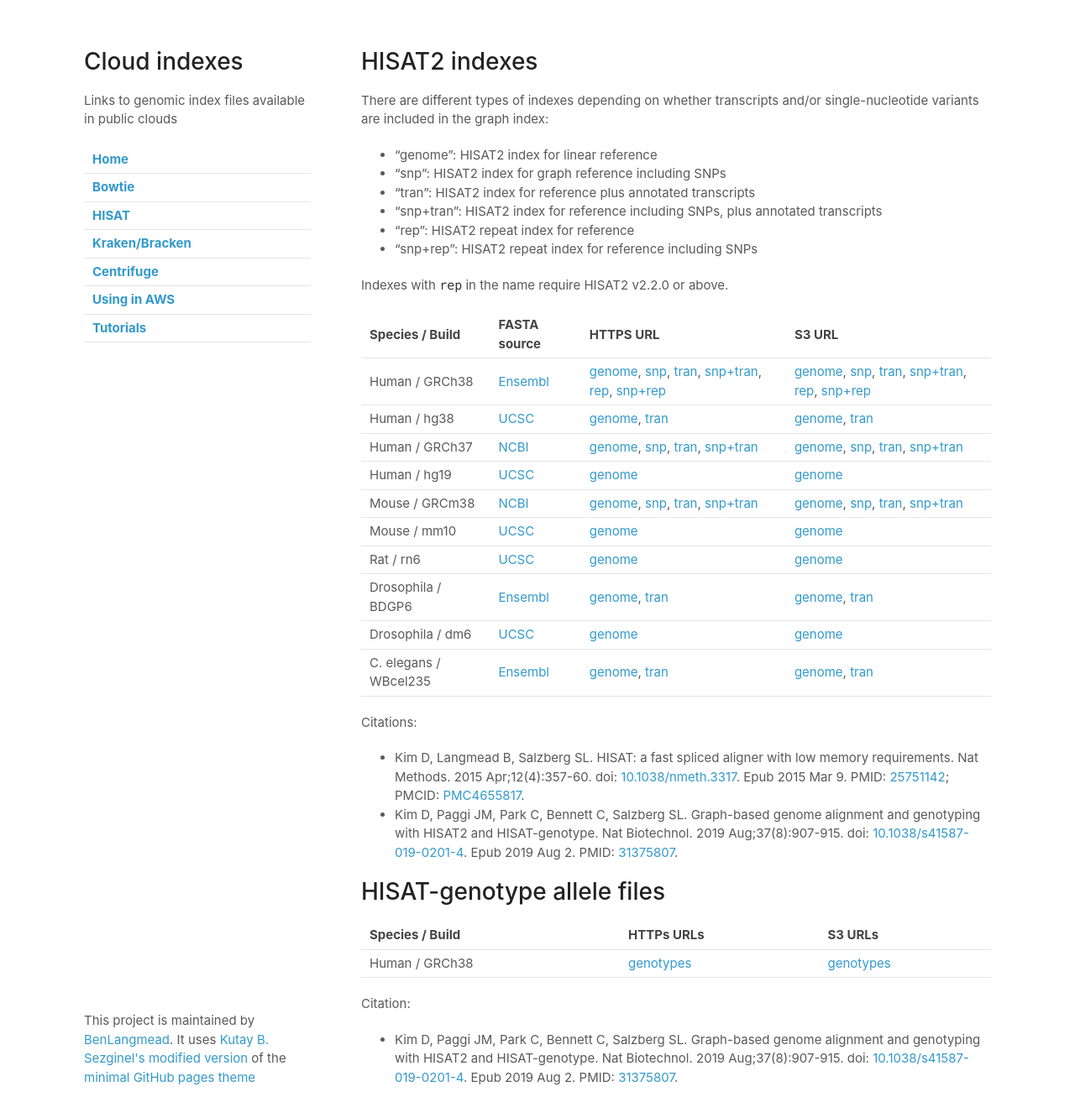
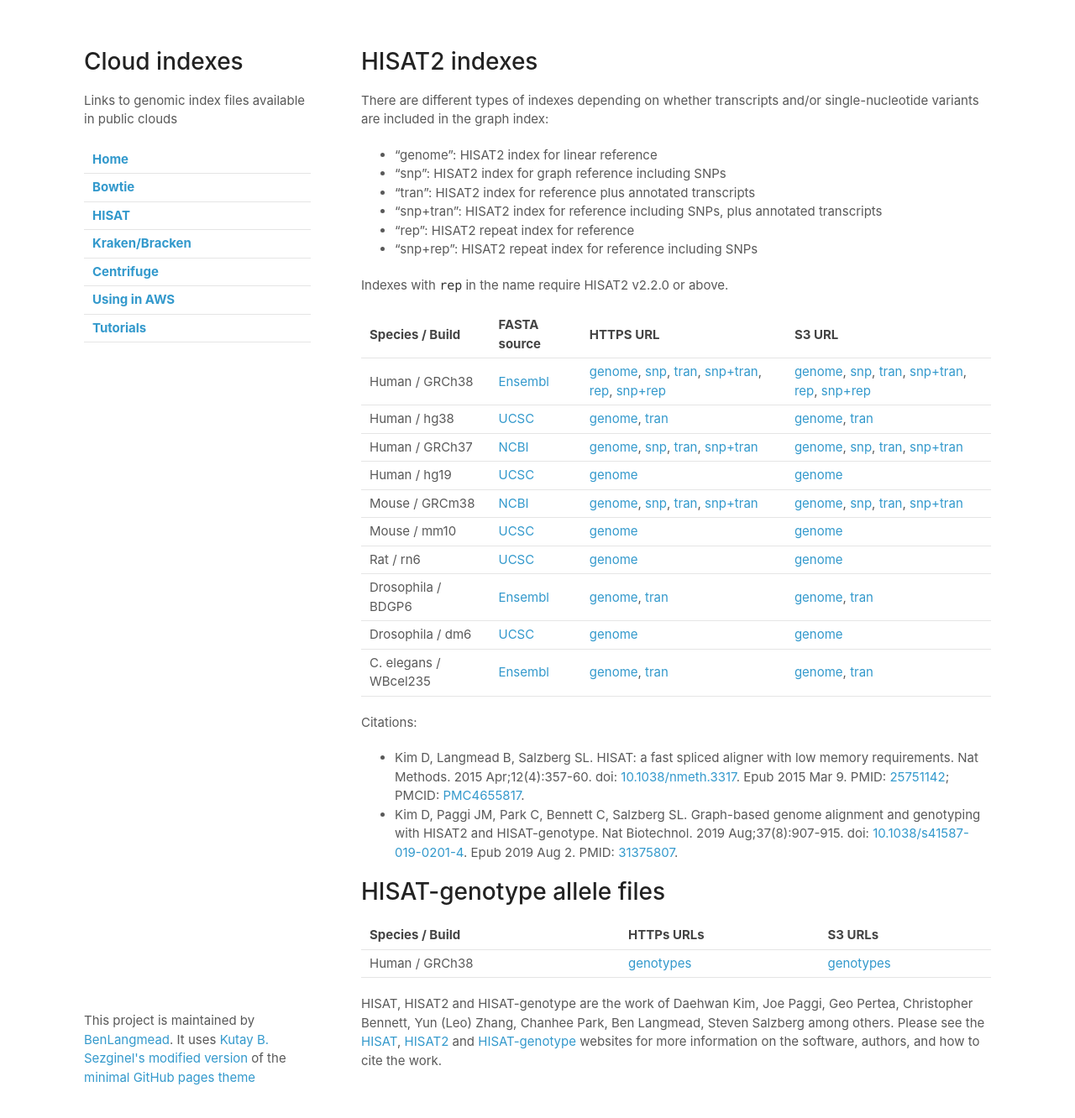
Before and after one commit to BenLangmead/aws-indexes, a Jekyll site: the page built from docs/hisat.md, in a window 1280 px wide and 1365 px high. Shown: the top 1332 px of the window at 84% size. Built offline with Jekyll 4.4.1, drawn with Linux system fonts in a browser that asks for light colours; our own code applies the rules of GitHub Pages for plain Markdown files.

Commit message:
added more information on authorship and how to cite

```diff
--- a/docs/hisat.md
+++ b/docs/hisat.md
@@ -115,9 +115,19 @@
 [htg_genotypes]: https://genome-idx.s3.amazonaws.com/hisat/genotype_genome_20180128.tar.gz
 [htg_genotypes_s3]: s3://genome-idx/hisat/genotype_genome_20180128.tar.gz
 
-Citation:
+HISAT, HISAT2 and HISAT-genotype are the work of
+Daehwan Kim,
+Joe Paggi,
+Geo Pertea,
+Christopher Bennett,
+Yun (Leo) Zhang,
+Chanhee Park,
+Ben Langmead,
+Steven Salzberg among others.
+Please see the [HISAT],
+[HISAT2]
+and [HISAT-genotype] websites for more information on the software, authors, and how to cite the work.
 
-* Kim D, Paggi JM, Park C, Bennett C, Salzberg SL. Graph-based genome alignment
-and genotyping with HISAT2 and HISAT-genotype. Nat Biotechnol. 2019
-Aug;37(8):907-915. doi: [10.1038/s41587-019-0201-4](https://doi.org/10.1038/s41587-019-0201-4). Epub 2019 Aug 2. PMID:
-[31375807](https://pubmed.ncbi.nlm.nih.gov/31375807/).
+[HISAT]: http://www.ccb.jhu.edu/software/hisat
+[HISAT2]: https://daehwankimlab.github.io/hisat2/
+[HISAT-genotype]: https://daehwankimlab.github.io/hisat-genotype/
```
Also changed, not shown: docs/bowtie.md (+13 -0 lines), docs/centrifuge.md (+2 -5 lines), docs/k2.md (+19 -0 lines).
